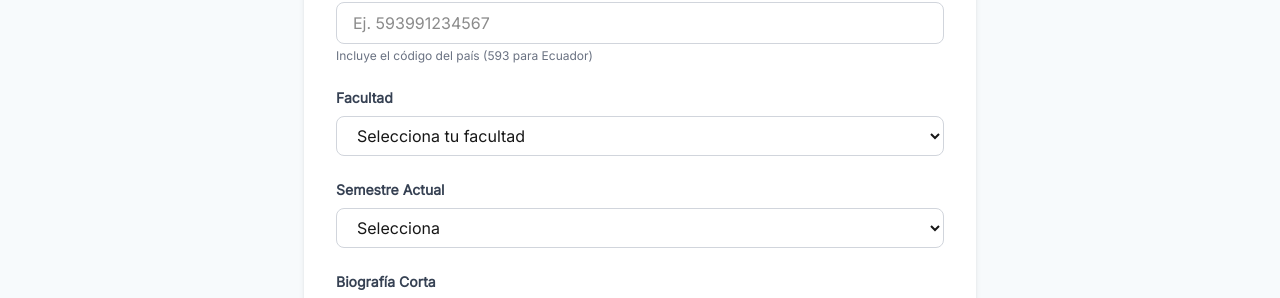
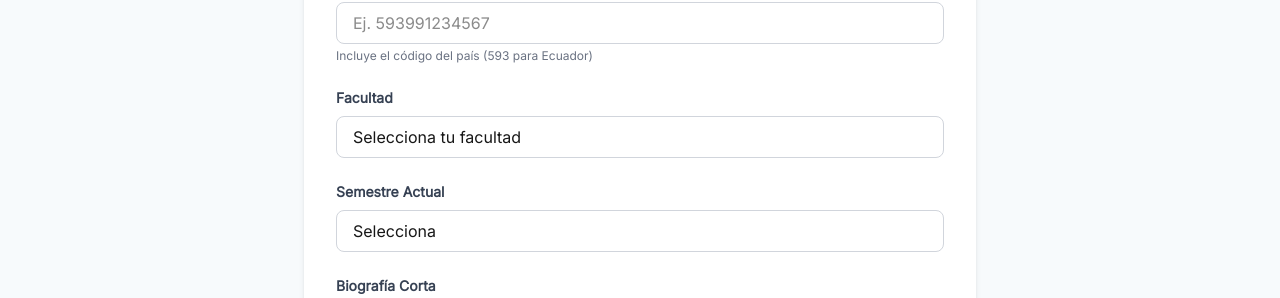
Before and after one commit to PoliTutorias/politutorias-frontend, a Next.js app: page /tutor/registro in a window 1280 px wide. Shown: the part 484-782 px from the top of the page. Built offline with nearby package versions, Linux system fonts and the light colour scheme.

Commit message:
HU34-T04 feat(ui): implementar dropdowns de facultad y semestre

```diff
--- /dev/null
+++ b/src/components/shared/dropdown/Dropdown.tsx
@@ -0,0 +1,65 @@
+'use client';
+
+import React, { SelectHTMLAttributes } from 'react';
+
+interface DropdownProps extends SelectHTMLAttributes<HTMLSelectElement> {
+  label?: string;
+  options: string[];
+  defaultText?: string;
+  error?: string;
+  helperText?: string;
+  ref?: React.Ref<HTMLSelectElement>;
+}
+
+export const Dropdown = React.forwardRef<HTMLSelectElement, DropdownProps>(
+  (
+    {
+      label,
+      options,
+      defaultText = 'Selecciona una opción',
+      error,
+      helperText,
+      className = '',
+      ...rest
+    },
+    ref
+  ) => {
+    return (
+      <div className="w-full">
+        {label && (
+          <label
+            htmlFor={rest.id}
+            className="block text-sm font-semibold text-gray-700 mb-2"
+          >
+            {label}
+          </label>
+        )}
+        <select
+          ref={ref}
+          className={`w-full px-4 py-2 border rounded-lg focus:outline-none focus:ring-2 transition-colors appearance-none bg-white cursor-pointer ${error
+              ? 'border-[var(--error)] focus:ring-[var(--error)]'
+              : 'border-gray-300 focus:ring-[var(--primary)]'
+            } ${className}`}
+          {...rest}
+        >
+          <option value="">{defaultText}</option>
+          {options.map((option) => (
+            <option key={option} value={option}>
+              {option}
+            </option>
+          ))}
+        </select>
+
+        <div className="mt-1">
+          {error ? (
+            <p className="text-sm text-[var(--error)]">{error}</p>
+          ) : (
+            helperText && <p className="text-xs text-gray-500">{helperText}</p>
+          )}
+        </div>
+      </div>
+    );
+  }
+);
+
+Dropdown.displayName = 'Dropdown';
--- a/src/components/tutor/formulario-datos-basicos/FormularioDatosBasicos.tsx
+++ b/src/components/tutor/formulario-datos-basicos/FormularioDatosBasicos.tsx
@@ -3,6 +3,7 @@
 import { useState } from 'react';
 import { InputField } from '@/components/shared/input-field/InputField';
 import { Textarea } from '@/components/shared/textarea/Textarea';
+import { Dropdown } from '@/components/shared/dropdown/Dropdown';
 import { FACULTADES_SEED } from '@/lib/seeds/facultades';
 import { SEMESTRES_SEED } from '@/lib/seeds/semestres';
 
@@ -63,46 +64,26 @@ export function FormularioDatosBasicos() {
       />
 
       {/* Facultad */}
-      <div>
-        <label htmlFor="facultad" className="block text-sm font-semibold text-gray-700 mb-2">
-          Facultad
-        </label>
-        <select
+      <Dropdown
         id="facultad"
         name="facultad"
+        label="Facultad"
+        options={Array.from(FACULTADES_SEED)}
+        defaultText="Selecciona tu facultad"
         value={formData.facultad}
         onChange={handleChange}
-          className="w-full px-4 py-2 border border-gray-300 rounded-lg focus:outline-none focus:ring-2 focus:ring-[var(--primary)]"
-        >
-          <option value="">Selecciona tu facultad</option>
-          {FACULTADES_SEED.map((facultad) => (
-            <option key={facultad} value={facultad}>
-              {facultad}
-            </option>
-          ))}
-        </select>
-      </div>
+      />
 
       {/* Semestre Actual */}
-      <div>
-        <label htmlFor="semestreActual" className="block text-sm font-semibold text-gray-700 mb-2">
-          Semestre Actual
-        </label>
-        <select
+      <Dropdown
         id="semestreActual"
         name="semestreActual"
+        label="Semestre Actual"
+        options={Array.from(SEMESTRES_SEED)}
+        defaultText="Selecciona"
         value={formData.semestreActual}
         onChange={handleChange}
-          className="w-full px-4 py-2 border border-gray-300 rounded-lg focus:outline-none focus:ring-2 focus:ring-[var(--primary)]"
-        >
-          <option value="">Selecciona</option>
-          {SEMESTRES_SEED.map((semestre) => (
-            <option key={semestre} value={semestre}>
-              {semestre}
-            </option>
-          ))}
-        </select>
-      </div>
+      />
 
       {/* Biografía Corta */}
       <Textarea
```
Lines whose indentation alone changed are shown as unchanged.
